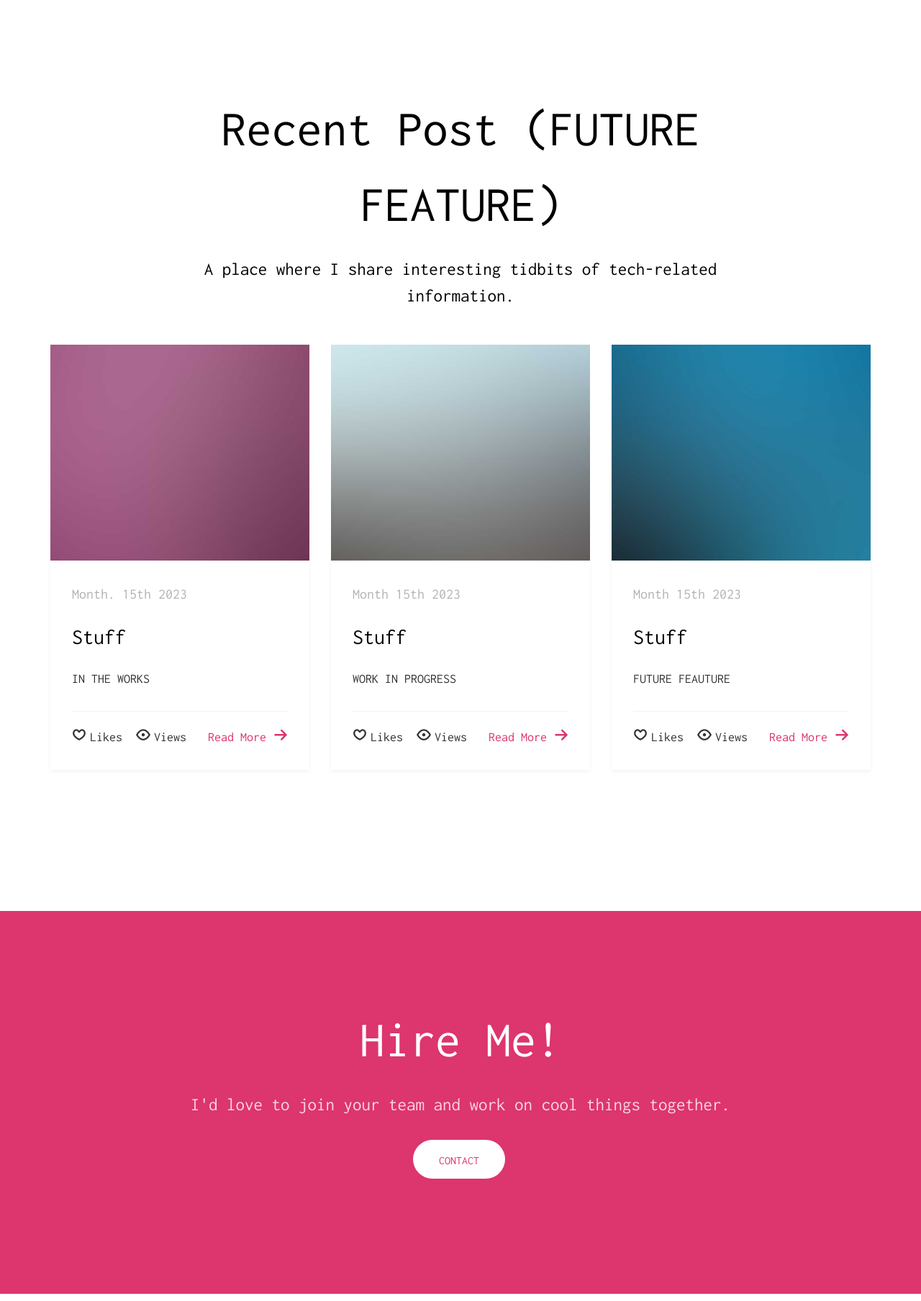
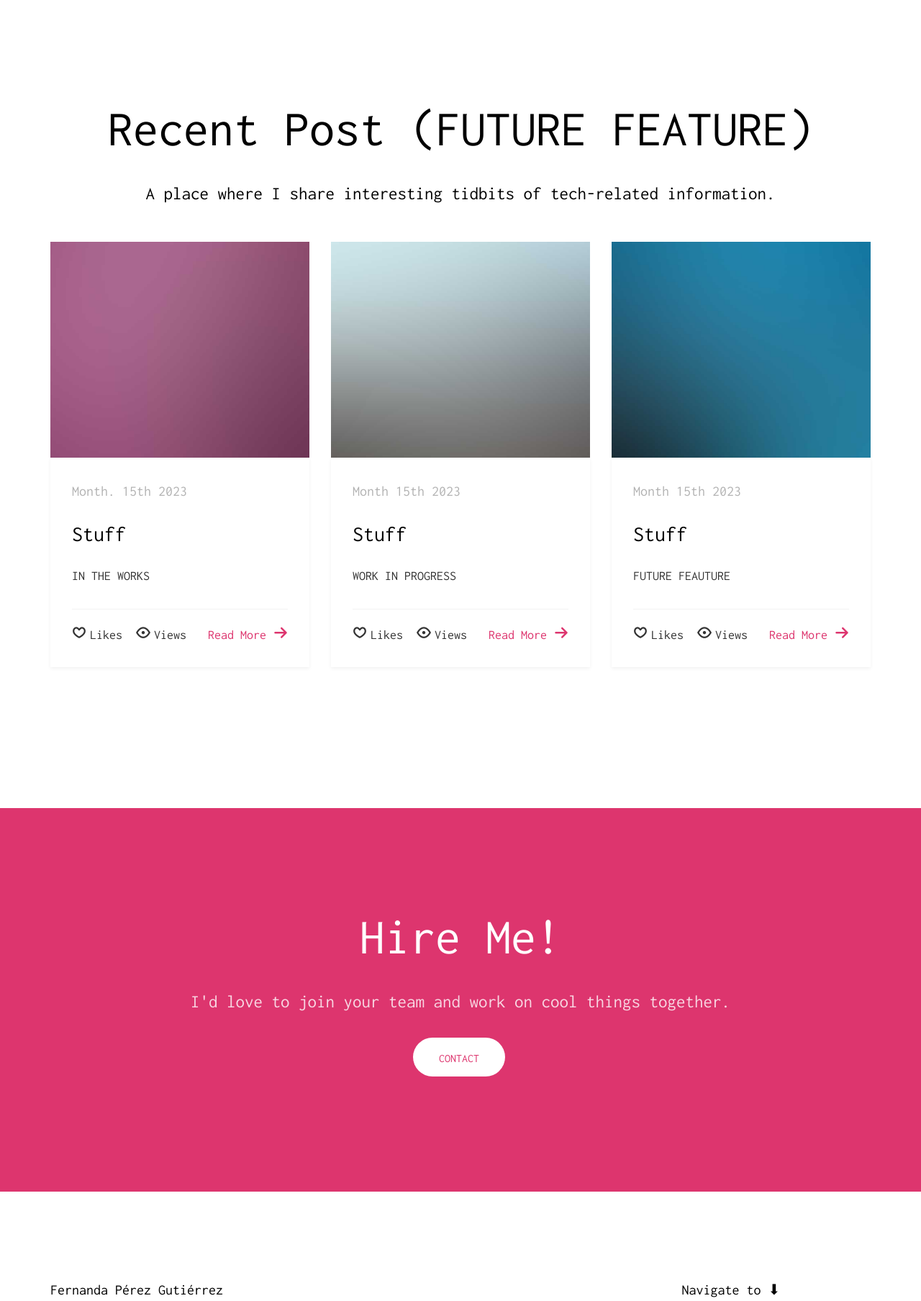
Before and after one commit to fernperezg97/my_portfolio, a Flask app: page /blog in a window 1280 px wide. Shown: the part 112-1920 px from the top of the page at 72% size. Run offline with Flask 3, Linux system fonts and the light colour scheme; some libraries are stand-ins or nearby versions; some web fonts are replaced.

Commit message:
Made blog page title single line vs going onto second line.

```diff
--- a/templates/blog.html
+++ b/templates/blog.html
@@ -83,7 +83,7 @@
 	<div id="fpgportfolio-blog">
 		<div class="container">
 			<div class="row animate-box">
-				<div class="col-md-8 col-md-offset-2 text-center fpgportfolio-heading">
+				<div class="col-md-12 text-center fpgportfolio-heading">
 					<h2>Recent Post (FUTURE FEATURE)</h2>
 					<p>A place where I share interesting tidbits of tech-related information.</p>
 				</div>
```
